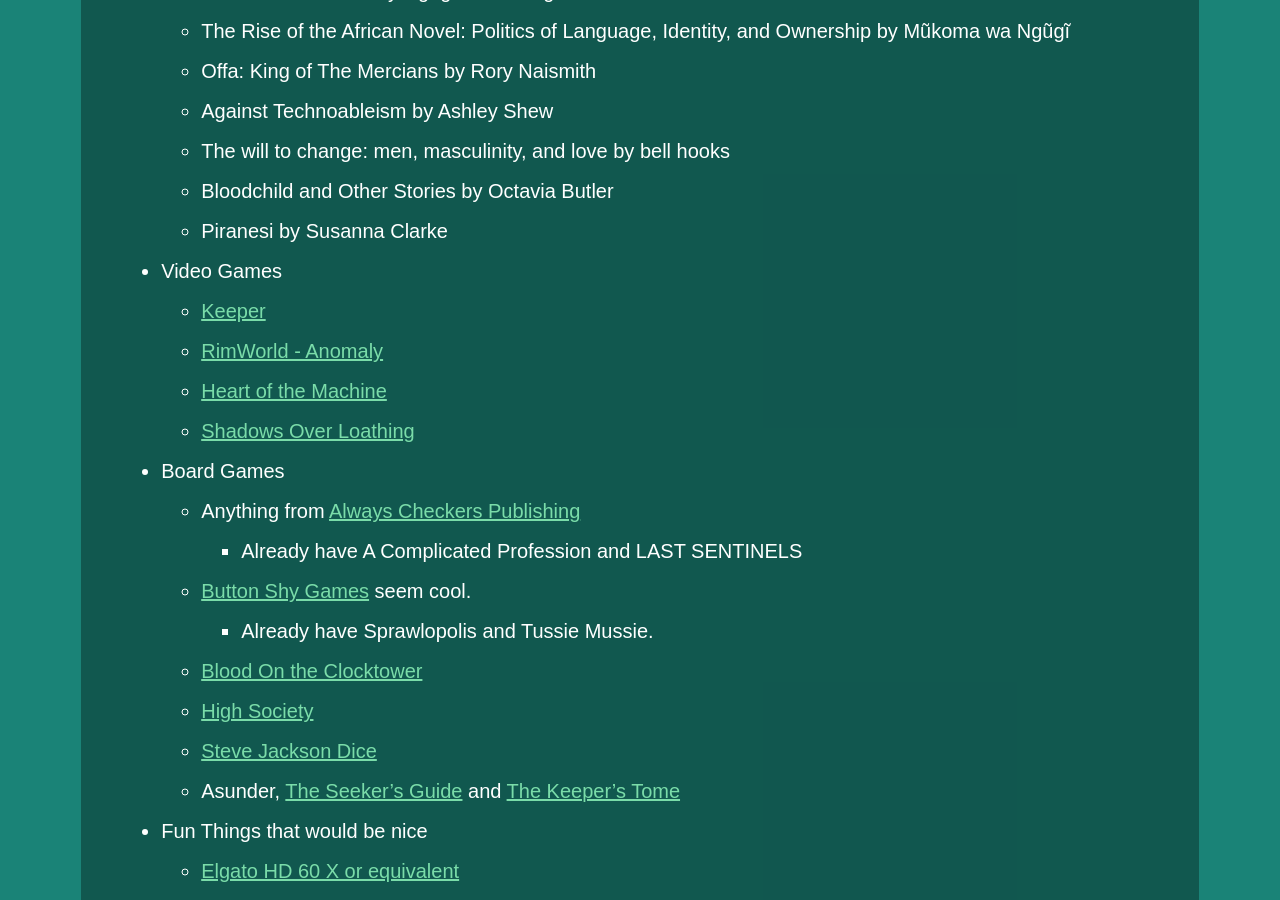
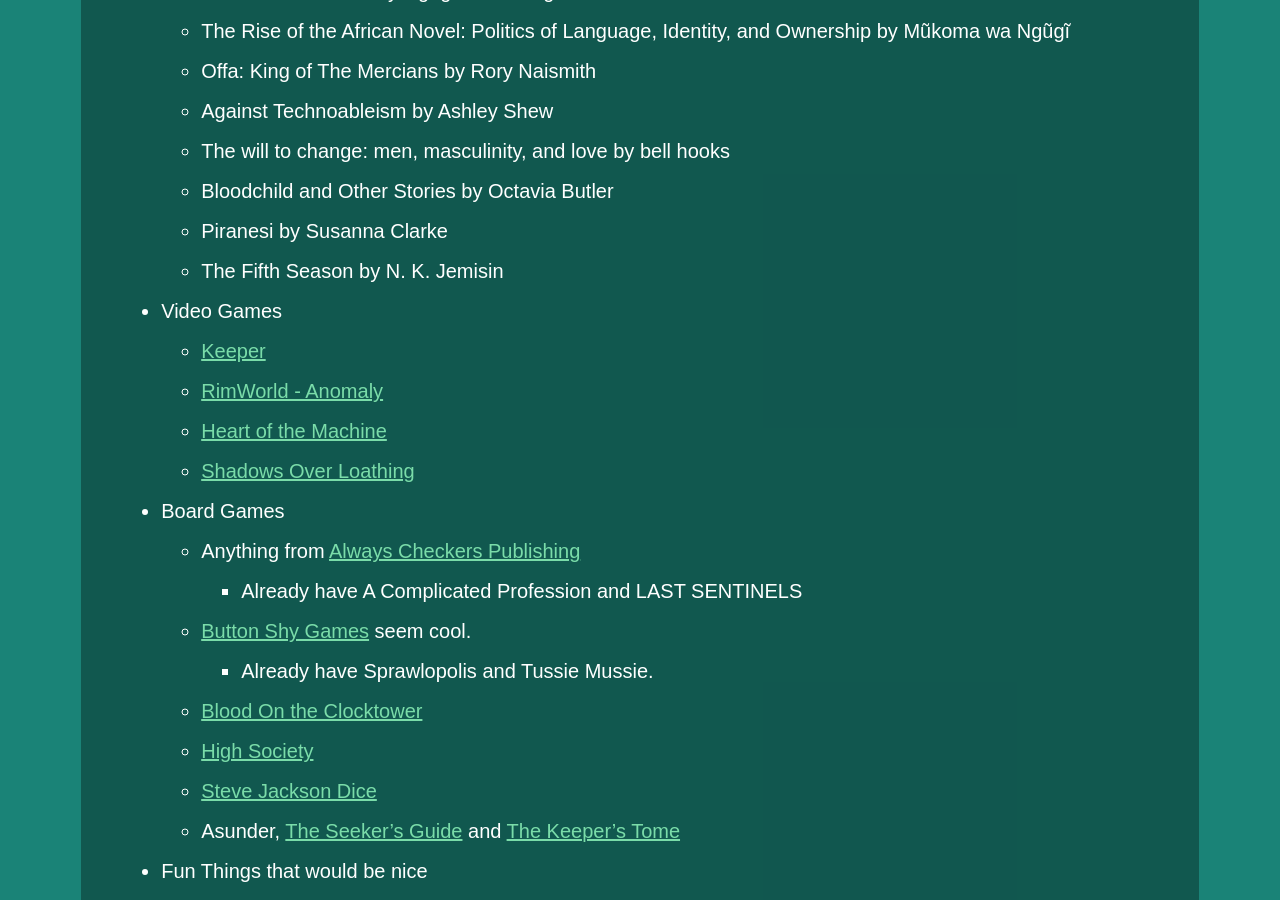
Before and after one commit to ambiguousname/ambiguousname.github.io, a Jekyll site: the page built from assets/wishlist.md, in a window 1280 px wide and 900 px high, scrolled down 1859 px. Built offline with Jekyll 4.4.1, drawn with Linux system fonts in a browser that asks for light colours.

Commit message:
Update wishlist

```diff
--- a/assets/wishlist.md
+++ b/assets/wishlist.md
@@ -50,6 +50,7 @@ Please don't buy any of these gifts off of Amazon, and avoid Steam for games if
 	- The will to change: men, masculinity, and love by bell hooks
 	- Bloodchild and Other Stories by Octavia Butler
 	- Piranesi by Susanna Clarke
+	- The Fifth Season by N. K. Jemisin
 - Video Games
 	- [Keeper](https://store.steampowered.com/app/3043580/Keeper?snr=1_25_4__318)
 	- [RimWorld - Anomaly](https://store.steampowered.com/app/2380740/RimWorld__Anomaly?snr=1_25_4__318)
```
